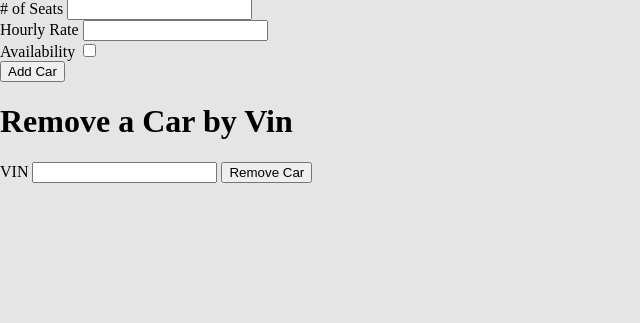
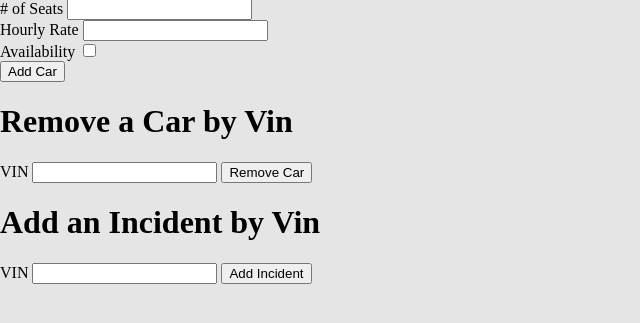
Before and after one commit to Leoism/CarRentalSystem, a Flask app: page /car in a window 1280 px wide. Shown: the part 251-574 px from the top of the page, without its empty margins (0-640 px from the left). Run offline with Flask 2, Linux system fonts and the light colour scheme; parts of the project's set-up code (start-up, migrations or seed data) failed here and were passed over; some libraries are stand-ins or nearby versions.

Commit message:
car accidents

```diff
--- a/server.py
+++ b/server.py
@@ -308,27 +308,36 @@ def return_car():
 
 
 
-@app.route('/update_accidents', methods=['POST'])
+@app.route('/update_accidents', methods=['PUT'])
 def update_accidents():
     """
         Update amount of accidents on a car. Increments numAccidents by one, as it is impossible to ethically undo an accident.
     """
- # Update the accidents of the car
+    values = request.json
+     # Update the accidents of the car
     update_acid = """
         UPDATE Car
         SET numAccidents = numAccidents + 1
-        WHERE VIN = %s;
+        WHERE VIN = %(car_vin)s;
         """
     try:
-        # update the car accidents
-        cur.execute(update_acid, (car['vin'],))
+        conn = psycopg2.connect(
+                    dbname=options['dbname'],
+                    user=options['user'],
+                    password=options['password'])
+        cur = conn.cursor()
+        cur.execute(update_acid, {
+            'car_vin': values['vin']
+        })
         conn.commit()
-        conn.close()
-    except(Exception, psycopg2.DatabaseError) as error:
+        cur.close()
+    except (Exception, psycopg2.DatabaseError) as error:
         print(error)
         conn.close()
         return "Error", 500
-    return "SUCCESS", 201
+    if conn is not None:
+        conn.close()
+    return "Successfully Added an Incident to a Car", 200
 
 
 @app.route('/queryCars')
--- a/static/scripts/queryHelpers.js
+++ b/static/scripts/queryHelpers.js
@@ -237,6 +237,31 @@ async function updateAvailability(availabilityStatus) {
 
 }
 
+async function updateAccidents() {
+  let carvin = document.getElementById('car-vin').value
+  const options = {
+    vin: carvin,
+  };
+
+  const response = await fetch('/update_accidents', {
+    method: 'PUT',
+    headers: {
+      'Accept': 'application/json',
+      'Content-Type': 'application/json'
+    },
+    body: JSON.stringify(options)
+  }).then((res) => {
+    if (res.status == 201)
+      return "Successfully Updated Incident Status"
+    return res.text()
+  });
+
+  alert(response);
+  return response;
+
+
+}
+
 async function queryCars() {
   let vin = document.getElementById('car_vin').value;
   let name = document.getElementById('car_name').value;
--- a/templates/car.html
+++ b/templates/car.html
@@ -55,6 +55,13 @@
         <input id="r-vin" type="text" minlength="11" maxlength="17" />
         <button onclick="removeCar()">Remove Car</button>
     </div>
+
+    <div>
+        <h1 class="header">Add an Incident by Vin</h1>
+        <label for="car-vin">VIN</label>
+        <input id="car-vin" type="text" minlength="11" maxlength="17" />
+        <button onclick="updateAccidents()">Add Incident</button>
+    </div>
 </body>
 <script type="text/javascript" src="/static/scripts/queryHelpers.js"></script>
 
```
